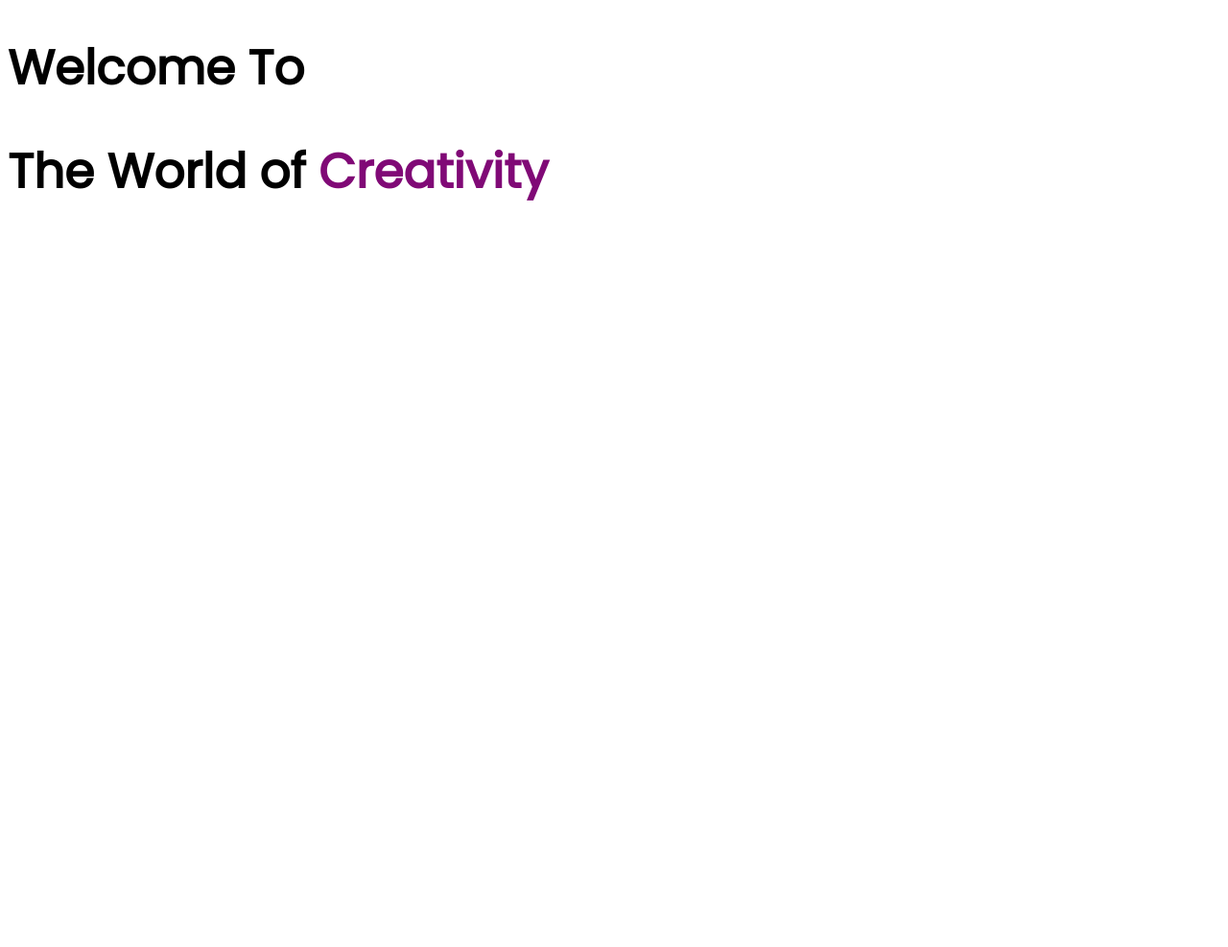
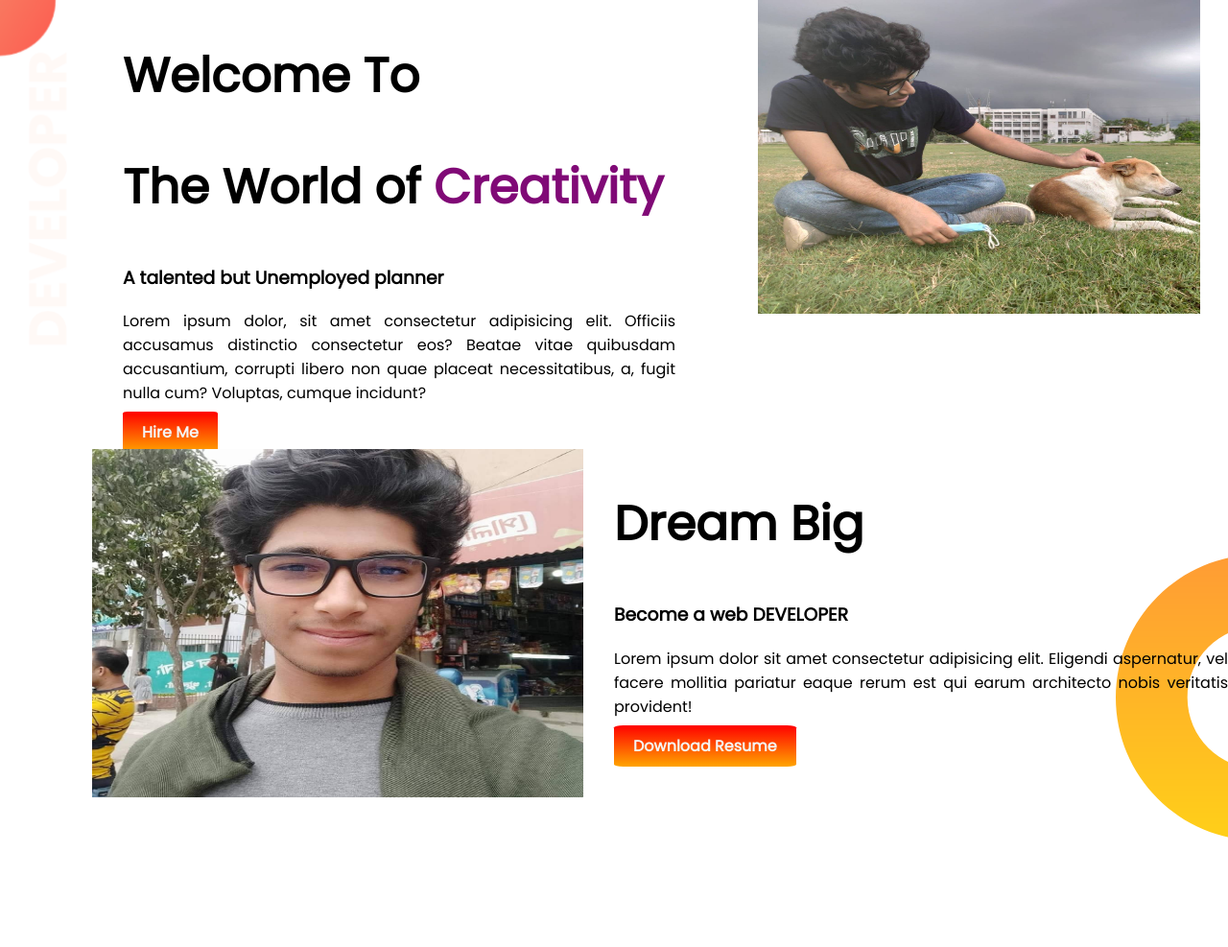
Before and after one commit to Dippjoy/my_developer_portfolio, a plain HTML site: page index.html in a window 1280 px wide. Shown: the whole page at 96% size. Before the commit the page ends 800 px from the top, so only its background shows below. Drawn offline with Linux system fonts and the light colour scheme.

Commit message:
section 1&2 added

```diff
--- a/index.html
+++ b/index.html
@@ -14,7 +14,23 @@
     <link rel="stylesheet" href="style.css" />
   </head>
   <body>
-    <h1>Welcome To</h1>
+   <section class="top-banner"> <div class="half-width description"><h1>Welcome To</h1>
     <h1>The World of <span class="yellow">Creativity</span></h1>
+    <h3>A talented but Unemployed planner </h3>
+    <p>Lorem ipsum dolor, sit amet consectetur adipisicing elit. Officiis accusamus distinctio consectetur eos? Beatae vitae quibusdam accusantium, corrupti libero non quae placeat necessitatibus, a, fugit nulla cum? Voluptas, cumque incidunt?</p>
+<a href="https://www.facebook.com/haunted.dipjoy/" target="_blank" class="my-link">Hire Me</a></div>
+<div class="half-width"><img src="my images/doggyisgreat.jpg" alt=""></div></section>
+<section class=dream-big>
+    <div class="half-width">
+        <img src="my images/lifewasbeautiful.jpg" alt="">
+    </div>
+    <div class="half-width">
+        <h1>Dream Big</h1>
+        <h3>Become a web DEVELOPER</h3>
+        <p>Lorem ipsum dolor sit amet consectetur adipisicing elit. Eligendi aspernatur, vel facere mollitia pariatur eaque rerum est qui earum architecto nobis veritatis provident!
+        </p>
+        <a href="facebook.com" target="_blank" class="my-link">Download Resume</a>
+    </div>
+</section>
   </body>
 </html>
--- a/style.css
+++ b/style.css
@@ -1,5 +1,31 @@
 h1{color: black;
 font-size: 50px;
 }
-body{font-family: 'Poppins', sans-serif;}
+body{font-family: 'Poppins', sans-serif;
+margin: 0;
+}
 .yellow{color: rgb(128, 9, 118);}
+section{display:flex ;}
+.half-width{
+    width: 50%;
+}
+.half-width img{
+    width: 80%;
+    height: 70%;
+    padding-left: 15%;
+}
+.description{padding-left: 10%;}
+div p{text-align: justify;}
+.my-link{background-image: linear-gradient(red, orange);
+border-radius: 5%;
+padding:10px 20px;
+color: whitesmoke;
+font-weight: bold;
+text-decoration: none;}
+.top-banner{
+    background-image: url(images/top-banner.png);
+    background-repeat: no-repeat;
+}
+.dream-big{background-image: url(images/dream-bg.png);
+background-repeat: no-repeat;
+background-position: right ;}
```
